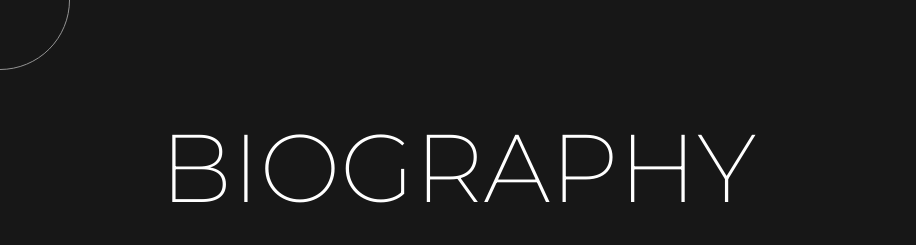
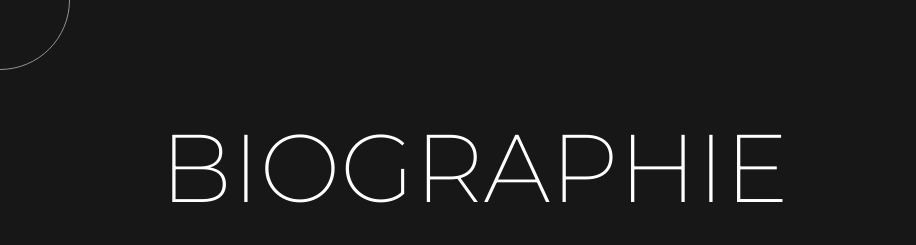
Before and after one commit to iainduffman/portfolio-latest, a Gatsby site: page /next in a window 1280 px wide. Both pictures are taken after a click on the link "OPEN M". Shown: the top 245 px of the page, without its empty margins (0-916 px from the left). Built offline with nearby package versions, Linux system fonts and the light colour scheme; Gatsby itself is replaced by a stand-in of ours.

Commit message:
Changes...

```diff
--- a/src/components/Drawer.js
+++ b/src/components/Drawer.js
@@ -2,6 +2,7 @@ import React, { useEffect, useRef, createRef } from "react";
 import gsap from 'gsap';
 import Cursor from '../components/Cursor';
 import ModalContent from "./ModalContent";
+import {mItems} from "./ModalContent";
 
 gsap.registerPlugin()
 
@@ -9,6 +10,7 @@ function Modal(props) {
   const modalRef = createRef();
   const modalScrimRef = createRef();
   const modalCardRef = createRef();
+  const menuItems = createRef();
   const tl = useRef();
 
   useEffect(() => {
@@ -32,16 +34,24 @@ function Modal(props) {
 
   const close = e => {
     e.preventDefault();
+    tl.current = gsap.to('.menu-content-items', { delay: 0, opacity: 0, duration: 0.8, ease: 'power2.inOut', onComplete: changeProps})
+    tl.current = gsap.to(modalRef.current, {delay:0.2, duration: 0.8, opacity: 1, width: '0%', ease: 'power2.inOut'})
+    tl.current = gsap.set(modalScrimRef.current, { delay: 2, opacity: 0, visibility: 'hidden'})
+    tl.current = gsap.set(modalRef.current, { delay:2, opacity: 0, visibility: 'hidden'})
 
-    tl.current.timeScale(2).reversed(props.modal);
   };
+
+  function changeProps() {
+    props.setModal(false);
+  }
+
 
   return (
     <div ref={modalRef} onClick={close} className="modal">
       <Cursor />
       <div ref={modalScrimRef} className="modal__scrim" />
       <div ref={modalCardRef} className="modal__card h-screen flex">
-        {props.modal ? <ModalContent modal={props.modal} /> : null}
+        {props.modal ? <ModalContent ref={menuItems} modal={props.modal} /> : null}
       </div>
     </div>
   );
--- a/src/components/ModalContent.js
+++ b/src/components/ModalContent.js
@@ -4,18 +4,14 @@ import { SplitText } from "../components/SplitText";
 
 function ModalContent(props) {
   const contentRef = createRef();
+  const mItems = createRef();
   const tl = useRef();
-
-
-
-
-
 
   useEffect(() => {
 
     if (typeof document !== 'undefined') {
 
-    var tlx = gsap.timeline({delay: 0}),
+    var tlx = gsap.timeline({delay: 0.2}),
     mySplitText = new SplitText("#menu-items", {type:"words,chars"}),
     chars = mySplitText.chars; //an array of all the divs that wrap each character
 
@@ -26,8 +22,8 @@ function ModalContent(props) {
   }, []);
 
   return (
-    <div id="menu-items" className="content m-auto text-left ml-40">
-        <p className="text-white list-none text-6xl md:text-6xl lg:text-8xl font-thin relative overflow-hidden uppercase transform phrase hover:text-yellow-700">Biography</p>
+    <div ref={mItems} id="menu-items" className="content menu-content-items m-auto text-left ml-40">
+        <p className="text-white list-none text-6xl md:text-6xl lg:text-8xl font-thin relative overflow-hidden uppercase transform phrase hover:text-yellow-700">Biographie</p>
         <p className="text-white list-none text-6xl md:text-6xl lg:text-8xl font-thin relative overflow-hidden uppercase transform phrase hover:text-red-700">Case Studies</p>
         <p className="text-white list-none text-6xl md:text-6xl lg:text-8xl font-thin relative overflow-hidden uppercase transform phrase hover:text-blue-700">Resume</p>
         <p className="text-white list-none text-6xl md:text-6xl lg:text-8xl font-thin relative overflow-hidden uppercase transform phrase hover:text-green-700">Contact</p>
--- a/src/style/global.css
+++ b/src/style/global.css
@@ -39,6 +39,7 @@ html,body {
     box-sizing: border-box;
     /* padding: 5vmin;
     margin: 5vmin; */
+    opacity: 0;
     transform: translateY()
   }
 
```
